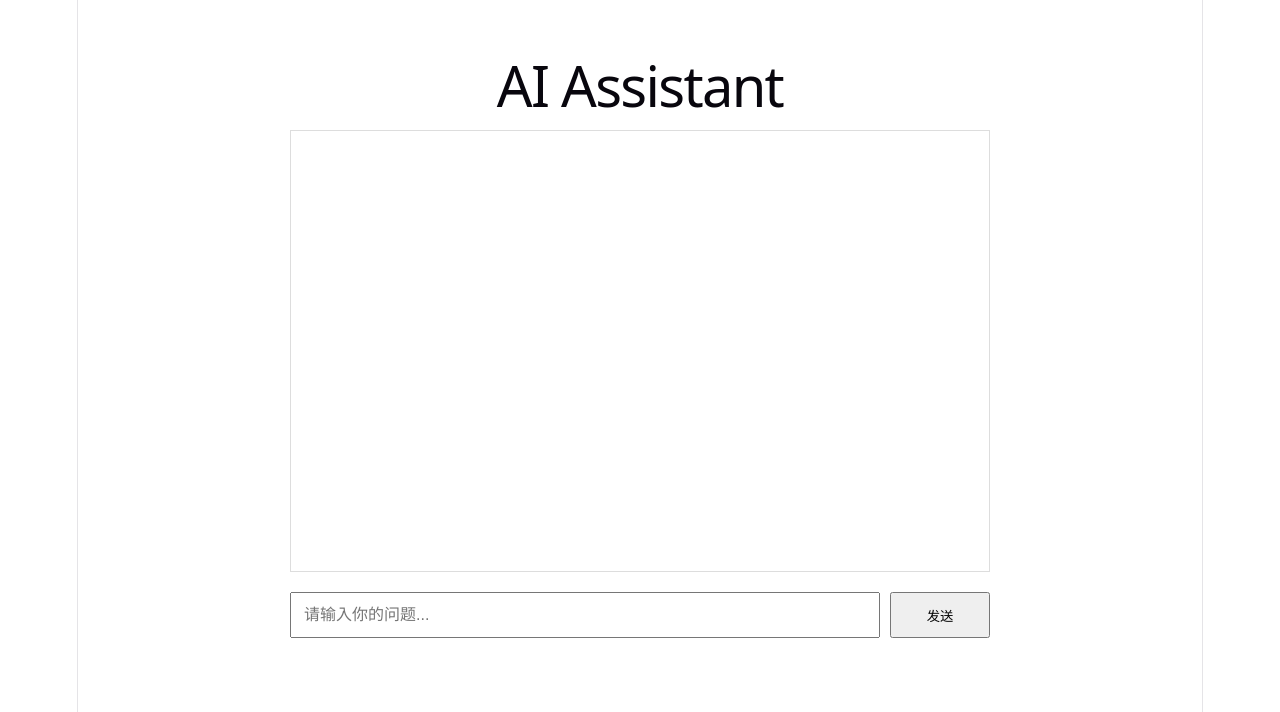
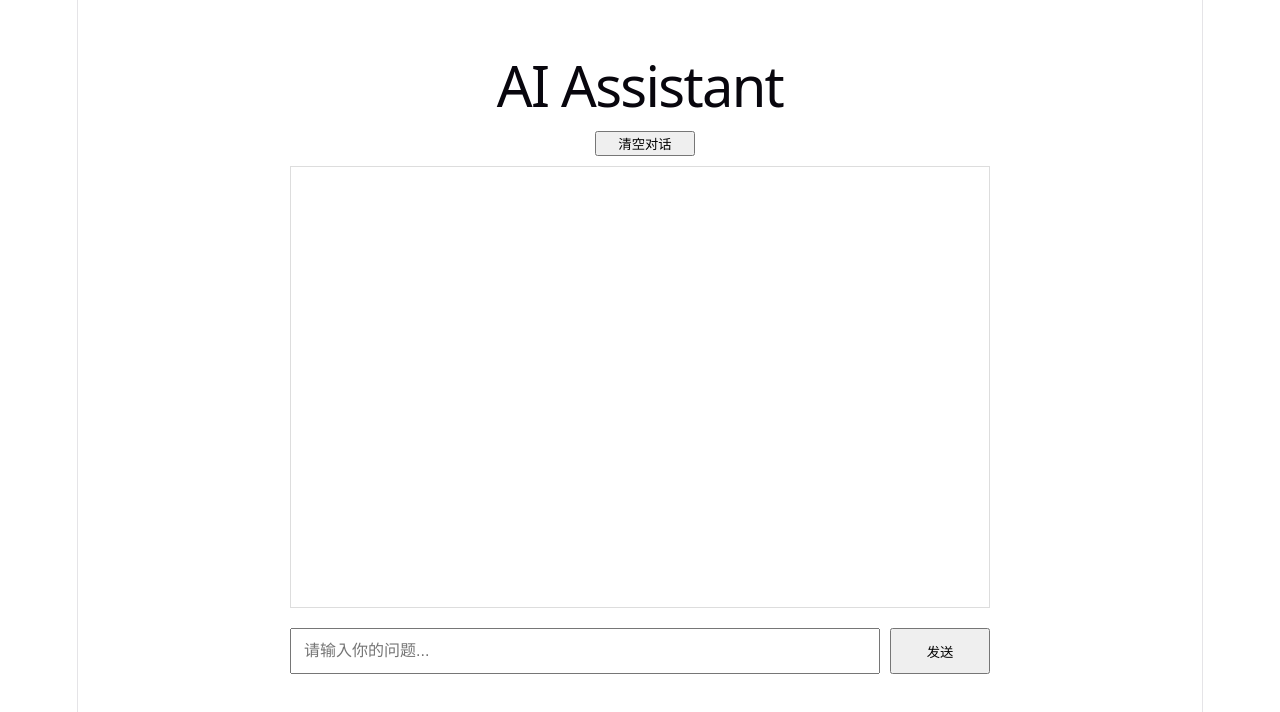
Before and after one commit to Genghui1993/ai-fullstack-learning, a React (Vite) app in the folder frontend/: page / in a window 1280 px wide. Shown: the top 712 px of the page. Built offline with nearby package versions, Linux system fonts and the light colour scheme.

Commit message:
存储对话

```diff
--- a/frontend/src/App.tsx
+++ b/frontend/src/App.tsx
@@ -11,7 +11,10 @@ function App() {
 
   const [input, setInput] = useState("");
 
-  const [messages, setMessages] = useState<Message[]>([]);
+  const [messages, setMessages] = useState<Message[]>(()=>{
+    const saved = localStorage.getItem("chat_messages")
+    return saved ? JSON.parse(saved) : [];
+  });
 
   const [loading, setLoading] = useState(false);
 
@@ -25,6 +28,8 @@ function App() {
     bottomRef.current?.scrollIntoView({
       behavior:"smooth"
     });
+
+    localStorage.setItem("chat_messages", JSON.stringify(messages));
 
   },[messages]);
 
@@ -195,17 +200,23 @@ function App() {
   return (
 
     <div className="chat-container">
-
-
       <h1>
         AI Assistant
       </h1>
-
-
-
+      <button
+      style={{
+        marginBottom: "10px"
+      }}
+        onClick={()=>{
+          setMessages([]);
+          localStorage.removeItem(
+            "chat_messages"
+          );
+        }}
+        >
+        清空对话
+      </button>
       <div className="messages">
-
-
         {
           messages.map((msg,index)=>(
 
@@ -251,13 +262,7 @@ function App() {
 
 
       </div>
-
-
-
-
       <div className="input-area">
-
-
         <input
 
           value={input}
@@ -308,9 +313,6 @@ function App() {
 
 
       </div>
-
-
-
     </div>
 
   );
```
